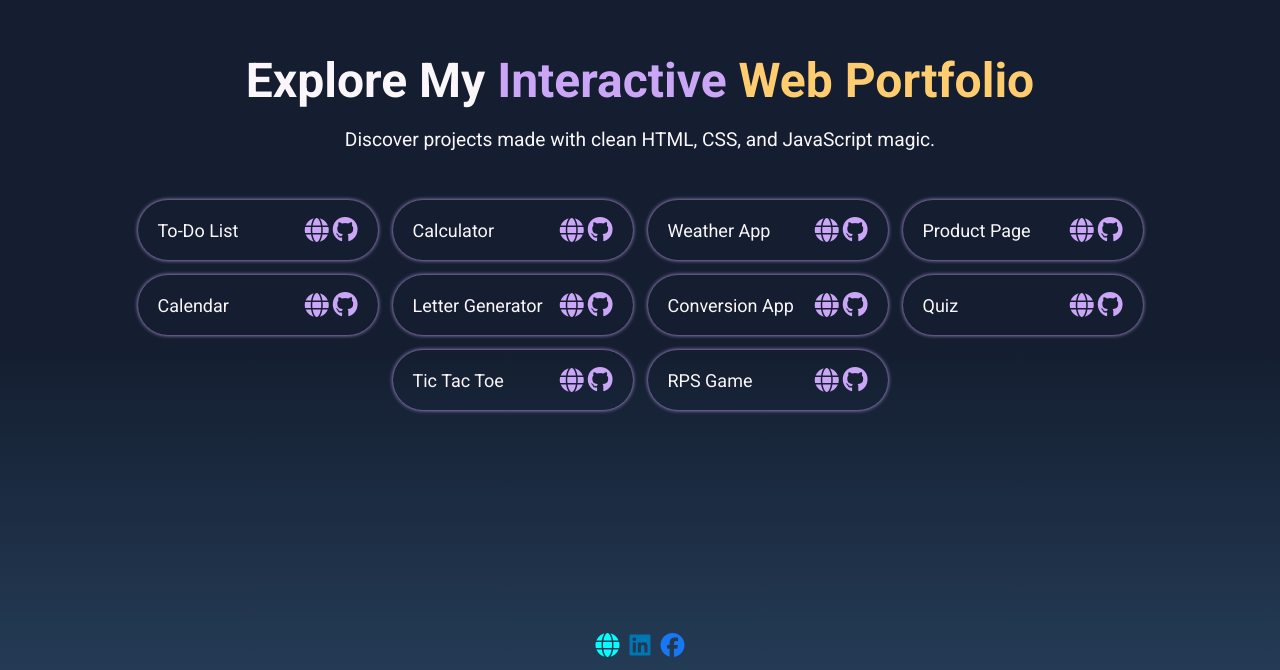
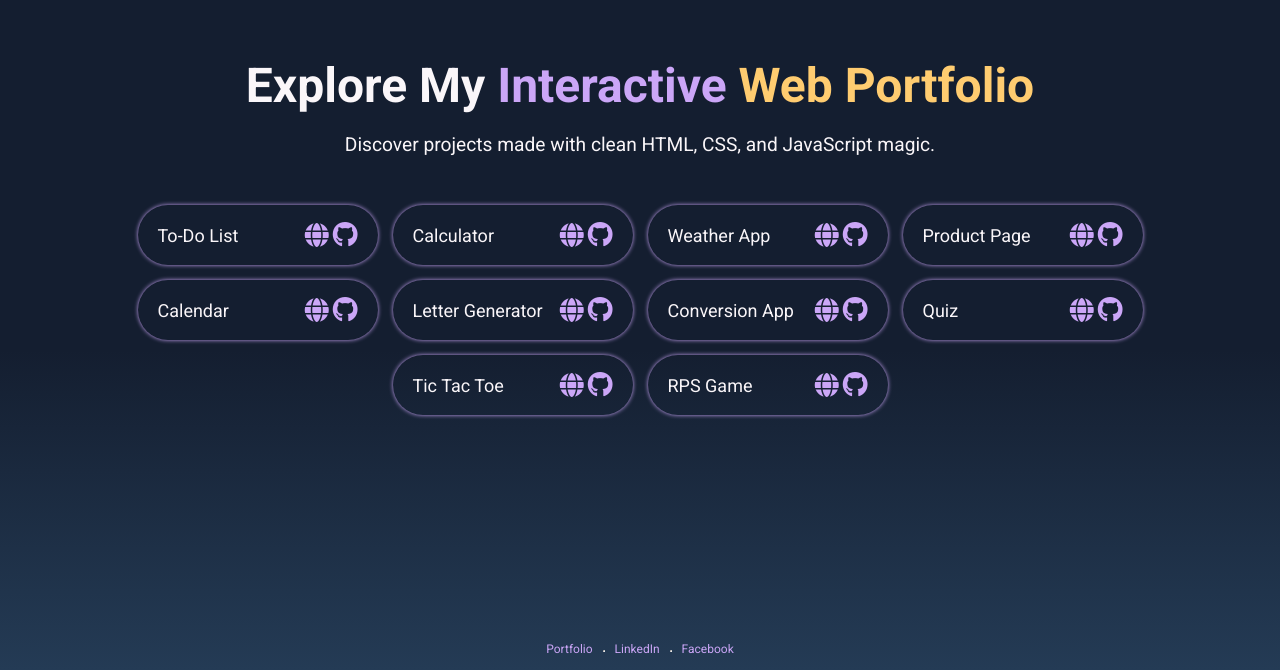
Before and after one commit to Frontend-Code20/projects_website, a plain HTML site: page index.html in a window 1280 px wide. Shown: the part 130-800 px from the top of the page. Drawn offline with Linux system fonts and the light colour scheme.

Commit message:
improvement

```diff
--- a/index.html
+++ b/index.html
@@ -96,10 +96,12 @@
             </div>
         </main>
         <footer>
-            <div>
-                 <a href="https://usama4.vercel.app" target="_blank" class="website"><i class="fas fa-globe"></i></a>
-                 <a href="https://www.linkedin.com/in/usama-khan2004" class="linkedIn"><i class="fab fa-linkedin"></i></a>
-                 <a href="https://www.facebook.com/usamafdev/" class="facebook"><i class="fab fa-facebook"></i></a>
+            <div class="link-items">
+                 <a href="https://usama4.vercel.app" target="_blank" class="link-item">Portfolio</a>
+                 <hr>
+                 <a href="https://www.linkedin.com/in/usama-khan2004" target="_blank" class="link-item">LinkedIn</i></a>
+                 <hr>
+                 <a href="https://www.facebook.com/usamafdev/" target="_blank" class="link-item">Facebook</a>
             </div>
         </footer>
     </div>
--- a/styles.css
+++ b/styles.css
@@ -97,17 +97,12 @@ footer > div{
     gap: 10px;
 }
 
-.website{
-    font-size: 24px;
-    color: aqua;
+.link-item{
+    color: #CBA6F7;
+    text-decoration: none;
+    font-size: 12px;
 }
 
-.linkedIn{
-    font-size: 24px;
-    color: #0077B5;
+.link-item:hover{
+    color: #faf6f9;
 }
-
-.facebook{
-    font-size: 24px;
-    color: #1877F2;
-}
```
